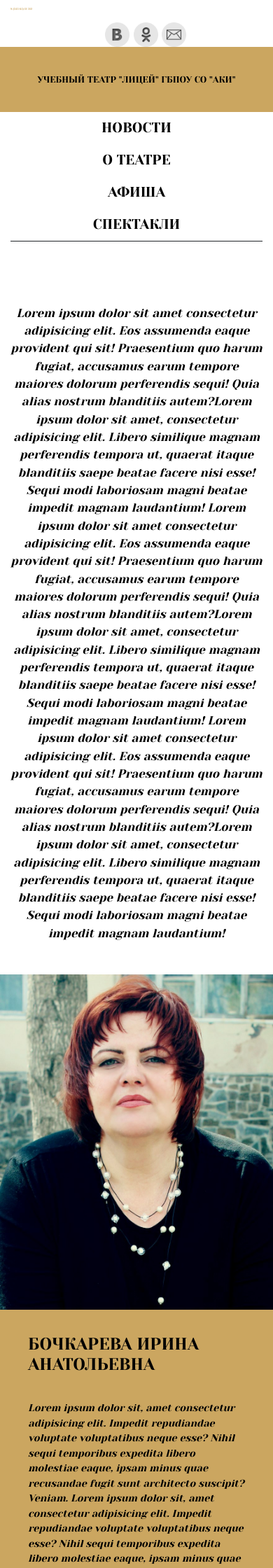
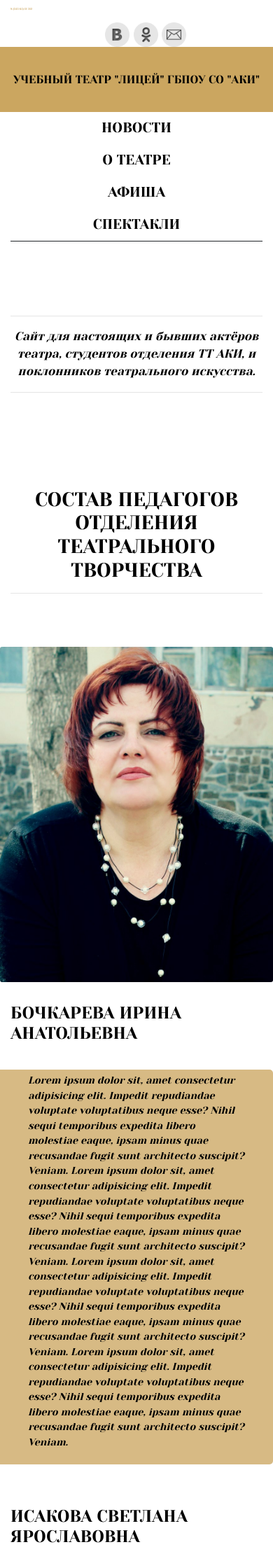
Before and after one commit to biletnam/LyceumTheatre, a PHP site: page /about in a window 390 px wide. Shown: the top 2240 px of the page at 70% size. Run offline with PHP 8.4, Linux system fonts and the light colour scheme.

Commit message:
Fixed template, fonts, add media queries, position div elements

```diff
--- a/views/afisha/index.php
+++ b/views/afisha/index.php
@@ -1,7 +1,9 @@
 <?php include ROOT . '/views/template/header/header.php'; ?>
 
 <div class="spacing"></div>
-<div class="container">
+
+
+<div class="container afishaArea">
 <?php foreach($afishaList as $afishaItem): ?>
 <div class="row afishaItem">
 
@@ -22,7 +24,9 @@
 <?php endforeach; ?>
 </div><!--container-->
 
+
 <div class="spacing"></div>
 <div class="spacing"></div>
 
+
 <?php include ROOT . '/views/template/footer/footer.php'; ?>
--- a/views/news/index.php
+++ b/views/news/index.php
@@ -1,7 +1,7 @@
 <?php include ROOT . '/views/template/header/header.php'; ?>
 <!--Main Section-->
 
-<div class="row">
+<div class="row newsArea">
 	<!--ROW 1-->
 	<div class="ml-auto col-xs-12 col-sm-12 col-md-4 col-lg-3 col-xl-3">
 	<?php foreach($newsListR1 as $newsItem): ?>
--- a/views/news/view.php
+++ b/views/news/view.php
@@ -1,5 +1,6 @@
 <?php include ROOT . '/views/template/header/header.php'; ?>
 
+<div class="newsViewArea">
 <div class="spacing"></div>
 
 <div class="ml-auto col-md-8 mr-auto text-center viewTitle">
@@ -13,5 +14,6 @@
 </div>
 
 <div class="spacing"></div>
+</div><!--viewContainer-->
 
 <?php include ROOT . '/views/template/footer/footer.php'; ?>
--- a/views/publication/about.php
+++ b/views/publication/about.php
@@ -5,38 +5,40 @@
 <div class="col-md-12 spacing"></div>
 <div class="ml-auto col-xs-12 col-sm-12 col-md-10 col-lg-10 col-xl-8 aboutDescriptionSection mr-auto text-center">
 
+
 <div class="col-md-12 spacing"></div>
-    <p>Lorem ipsum dolor sit amet consectetur adipisicing elit. Eos assumenda eaque provident qui sit!
-        Praesentium quo harum fugiat, accusamus earum tempore maiores dolorum perferendis sequi! Quia
-        alias nostrum blanditiis autem?Lorem ipsum dolor sit amet, consectetur adipisicing elit. Libero
-        similique magnam perferendis tempora ut, quaerat itaque blanditiis saepe beatae facere nisi esse!
-        Sequi modi laboriosam magni beatae impedit magnam laudantium!
-        Lorem ipsum dolor sit amet consectetur adipisicing elit. Eos assumenda eaque provident qui sit!
-        Praesentium quo harum fugiat, accusamus earum tempore maiores dolorum perferendis sequi! Quia
-        alias nostrum blanditiis autem?Lorem ipsum dolor sit amet, consectetur adipisicing elit. Libero
-        similique magnam perferendis tempora ut, quaerat itaque blanditiis saepe beatae facere nisi esse!
-        Sequi modi laboriosam magni beatae impedit magnam laudantium!
-        Lorem ipsum dolor sit amet consectetur adipisicing elit. Eos assumenda eaque provident qui sit!
-        Praesentium quo harum fugiat, accusamus earum tempore maiores dolorum perferendis sequi! Quia
-        alias nostrum blanditiis autem?Lorem ipsum dolor sit amet, consectetur adipisicing elit. Libero
-        similique magnam perferendis tempora ut, quaerat itaque blanditiis saepe beatae facere nisi esse!
-        Sequi modi laboriosam magni beatae impedit magnam laudantium!</p>
+    <hr>
+    <p>Сайт для настоящих и бывших актёров театра, студентов отделения ТТ АКИ, и поклонников театрального искусства.</p>
+    <hr>
+    <div class="col-md-12 spacing"></div>
+    <div class="col-md-12 spacing"></div>
+    <div class="col-md-12 spacing"></div>
+    <div class="col-md-12 spacing"></div>
+    <h3>СОСТАВ ПЕДАГОГОВ ОТДЕЛЕНИЯ ТЕАТРАЛЬНОГО ТВОРЧЕСТВА</h3><hr>
 </div><!--col-md-12 aboutDescriptionSection-->
 <div class="col-md-12 spacing"></div>
+<div class="col-md-12 spacing"></div>
+
 
 </div><!--Row-->
 
 
 <div class="row">
+
  <!--Producer Description-->
-<div class="col-xs-12 col-sm-12 col-md-2 producerPhoto">
+
+<div class="ml-auto col-xs-12 col-sm-12 col-md-2 producerPhoto">
         <img src="views/template/img/about/producerDescription/bochkareva.jpg" alt="">
 </div>
 
-<div class="col-xs-12 col-sm-12 col-md-10 producerDescription">
+<div class="col-xs-12 col-sm-12 col-md-6 mr-auto">
+    <div class="row">
+    <div class="col-md-12 producerName">
         <div class="spacing"></div>
         <h4>БОЧКАРЕВА ИРИНА АНАТОЛЬЕВНА</h4>
         <div class="spacing"></div>
+    </div><!--producer Name-->
+    <div class="producerDescription producerDescription1">
     <p>Lorem ipsum dolor sit, amet consectetur adipisicing elit. Impedit repudiandae voluptate voluptatibus neque esse?
         Nihil sequi temporibus expedita libero molestiae eaque, ipsam minus quae recusandae fugit sunt architecto suscipit?
          Veniam.
@@ -51,13 +53,21 @@
          Veniam.
         </p>
         </div><!--Producer Description-->
+        </div><!--row-->
+</div>
+
+<div class="col-md-12 spacing"></div>
 
 <!--Producer Description-->
 
-    <div class="col-xs-12 col-sm-12 col-md-10 producerDescription otherDescription">
+    <div class="ml-auto col-xs-12 col-sm-12 col-md-6">
+        <div class="row">
+            <div class="col-md-12 producerName">
             <div class="spacing"></div>
             <h4>ИСАКОВА СВЕТЛАНА ЯРОСЛАВОВНА</h4>
             <div class="spacing"></div>
+        </div><!--producer Name-->
+        <div class="producerDescription producerDescription2">
         <p>Lorem ipsum dolor sit, amet consectetur adipisicing elit. Impedit repudiandae voluptate voluptatibus neque esse?
             Nihil sequi temporibus expedita libero molestiae eaque, ipsam minus quae recusandae fugit sunt architecto suscipit?
              Veniam.
@@ -72,10 +82,18 @@
              Veniam.
            </p>
            </div><!--Producer Description-->
+           </div><!--row-->
+    </div><!--Producer Description-->
 
-    <div class="col-xs-12 col-sm-12 col-md-2 producerPhoto">
+    <div class="mr-auto col-xs-12 col-sm-12 col-md-2 producerPhoto producerPhoto">
         <img src="views/template/img/about/producerDescription/isakova.jpg" alt="">
     </div>
 </div>
 
+<div class="col-md-12 spacing"></div>
+<div class="col-md-12 spacing"></div>
+<div class="col-md-12 spacing"></div>
+<div class="col-md-12 spacing"></div>
+<div class="col-md-12 spacing"></div>
+
 <?php include ROOT . '/views/template/footer/footer.php'; ?>
--- a/views/template/css/aboutStyle.css
+++ b/views/template/css/aboutStyle.css
@@ -18,6 +18,13 @@
 
 .telephoneNumberAbout {
     color: rgb(203,166,96);
+}
+
+
+
+.mainHeaderLine {
+    line-height: 93px;
+    font-family: 'Yeseva One', cursive;
 }
 
 .mainHeaderLine {
@@ -67,6 +74,7 @@ li {
 }
 
 .producerPhoto img {
+    border-radius: 3px 3px 3px 3px;
     height: 100%;
     width: 100%;
 }
@@ -74,12 +82,22 @@ li {
 .producerDescription {
     padding: 5px 40px;
     height: auto;
-    background: rgb(203,166,96);
+    background: rgba(203, 166, 96, 0.767);
+
 }
 
-.otherDescription{
-    background: rgb(207, 179, 128);
+.producerDescription1 {
+    border-radius: 0px 5px 5px 0px;
 }
+
+.producerDescription2 {
+    border-radius: 5px 0px 0px 5px;
+}
+
+.producerName {
+    background: rgba(203, 166, 96, 0);
+}
+
 /**********************About************************/
 
 .aboutDescriptionSection {
@@ -97,9 +115,24 @@ li {
     color: rgb(0, 0, 0);
 }
 
+@media (min-width:576px) {
+    .mainHeaderLine {
+      font-size: 24px;
+    }
+  }
+  @media (min-width:768px) {
+    .mainHeaderLine {
+      font-size: 32px;
+    }
+  }
+  @media (min-width:992px) {
+    .mainHeaderLine {
+      font-size: 40px;
+    }
+}
+
 .mainHeaderLine {
     line-height: 93px;
-    font-size: 3.3vw;
     font-family: 'Yeseva One', cursive;
 }
 
@@ -120,10 +153,11 @@ a:hover {
     text-decoration: none;
 }
 
-h4 {
+h1,h2,h3,h4,h5 {
     color: rgb(1,1,1);
     font-family: 'Yeseva One', cursive;
 }
+
 
 .aboutDescriptionSection p {
     font-size: 2vh;
--- a/views/template/header/header.php
+++ b/views/template/header/header.php
@@ -28,7 +28,9 @@
 
         </div><!--topHeaderLine-->
         <div class="row">
-            <div class="col-md-12 text-center mainHeaderLine"><p class="mainLogo">УЧЕБНЫЙ ТЕАТР "ЛИЦЕЙ" ГБПОУ СО "АКИ"</p></div>
+            <div class="col-md-12 text-center mainHeaderLine">
+                <p class="mainLogo">УЧЕБНЫЙ ТЕАТР "ЛИЦЕЙ" ГБПОУ СО "АКИ"</p>
+            </div>
         </div><!--Row-->
 
 		<div class="row">
--- a/views/template/header/headerAbout.php
+++ b/views/template/header/headerAbout.php
@@ -31,7 +31,9 @@
 
         </div><!--topHeaderLine-->
         <div class="row">
-            <div class="col-md-12 text-center mainHeaderLine mainHeaderLineAbout"><p class="mainLogo">УЧЕБНЫЙ ТЕАТР "ЛИЦЕЙ" ГБПОУ СО "АКИ"</p></div>
+            <div class="col-md-12 text-center mainHeaderLine mainHeaderLineAbout">
+                <p class="mainLogo">УЧЕБНЫЙ ТЕАТР "ЛИЦЕЙ" ГБПОУ СО "АКИ"</p>
+            </div>
         </div><!--Row-->
 
 
```
Also changed, not shown: views/template/css/style.css (+48 -4 lines), views/template/img/spectacle/615504079.jpg (added), views/template/img/spectacle/iceberg-sea-water-snow.jpg (added). Lines whose indentation alone changed are shown as unchanged.
